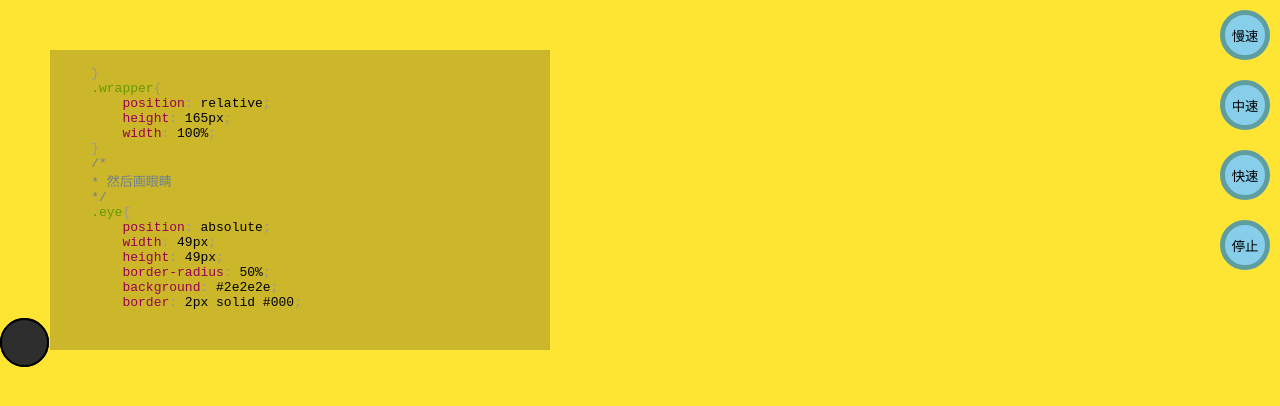
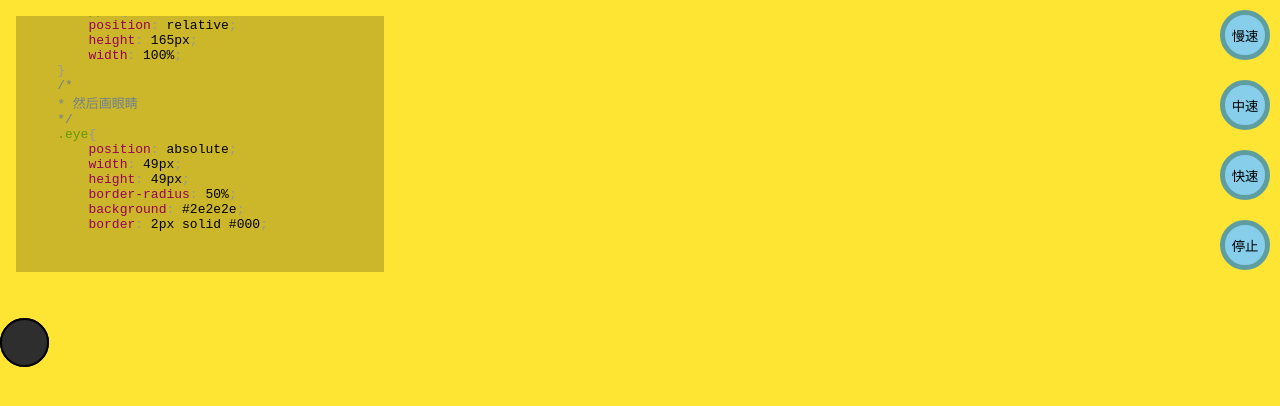
Before and after one commit to itLeeyw/Using-CSS-Drawing, a plain HTML site: page index.html in a window 1280 px wide. Drawn offline with nearby package versions, Linux system fonts and the light colour scheme.

```diff
--- a/style.css
+++ b/style.css
@@ -9,10 +9,10 @@ body{
 }
 .code-wrapper{
     position: fixed;
-    width: 500px;
-    height: 300px;
-    top: 50px;
-    left: 50px;
+    width: 23rem;
+    height: 16rem;
+    top: 1rem;
+    left: 1rem;
     background: rgba(0,0 ,0 , 0.2)
 }
 #code{
```
